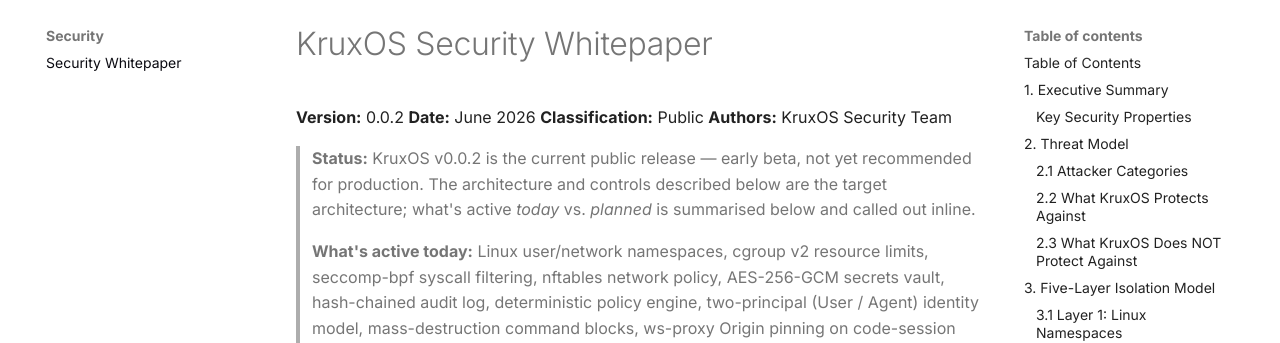
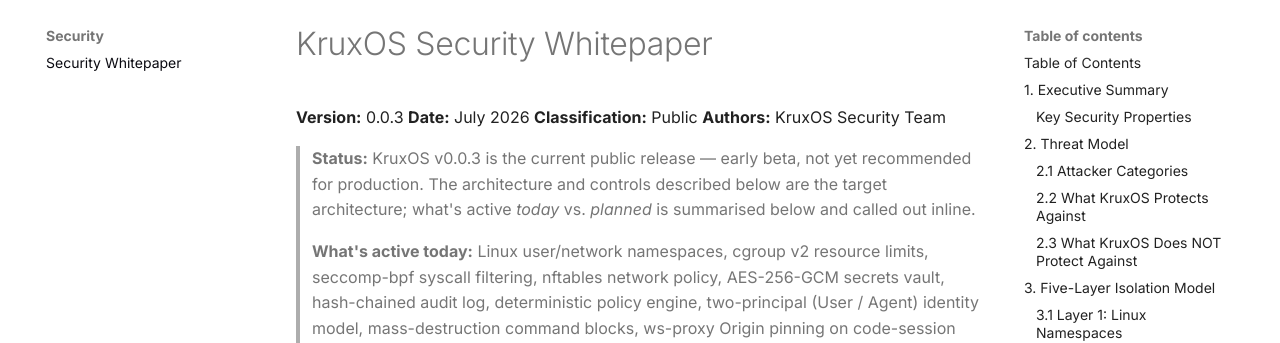
Before and after one commit to altvale/kruxos, an MkDocs documentation site: the page built from docs/public/docs/security/whitepaper.md, in a window 1280 px wide and 900 px high. Shown: the part 125-468 px from the top of the window. Built offline with MkDocs 1.6.1 and Material for MkDocs 9.7.7, drawn with Linux system fonts in a browser that asks for light colours; comment, search, counter and statistics services are not loaded; some of the changed text lies outside the part shown.

Commit message:
docs(security): bump whitepaper to v0.0.3 (version/date/current-release refs)
Version-string sweep (operator rc3-walk find). The whitepaper is a living doc
(active-vs-planned called out inline), so the version header tracks the release.
NOTE: whitepaper PDF must be regenerated at the cut (DECISION-6660).

```diff
--- a/docs/public/docs/security/whitepaper.md
+++ b/docs/public/docs/security/whitepaper.md
@@ -1,11 +1,11 @@
 # KruxOS Security Whitepaper
 
-**Version:** 0.0.2
-**Date:** June 2026
+**Version:** 0.0.3
+**Date:** July 2026
 **Classification:** Public
 **Authors:** KruxOS Security Team
 
-> **Status:** KruxOS v0.0.2 is the current public release — early beta, not yet recommended for production. The architecture and controls described below are the target architecture; what's active *today* vs. *planned* is summarised below and called out inline.
+> **Status:** KruxOS v0.0.3 is the current public release — early beta, not yet recommended for production. The architecture and controls described below are the target architecture; what's active *today* vs. *planned* is summarised below and called out inline.
 
 > **What's active today:** Linux user/network namespaces, cgroup v2 resource limits, seccomp-bpf syscall filtering, nftables network policy, AES-256-GCM secrets vault, hash-chained audit log, deterministic policy engine, two-principal (User / Agent) identity model, mass-destruction command blocks, ws-proxy Origin pinning on code-session upgrades, cosign-signed release artefacts (per-artefact `.sig`, long-term keypair, public key at `https://kruxos.com/keys/cosign.pub` — see SECURITY.md for the full verification flow).
 >
@@ -845,4 +845,4 @@
 
 ---
 
-*This document reflects the security architecture of KruxOS v0.0.2. It will be updated as the platform evolves. For the latest version, see https://docs.kruxos.com/security/.*
+*This document reflects the security architecture of KruxOS v0.0.3. It will be updated as the platform evolves. For the latest version, see https://docs.kruxos.com/security/.*
```
